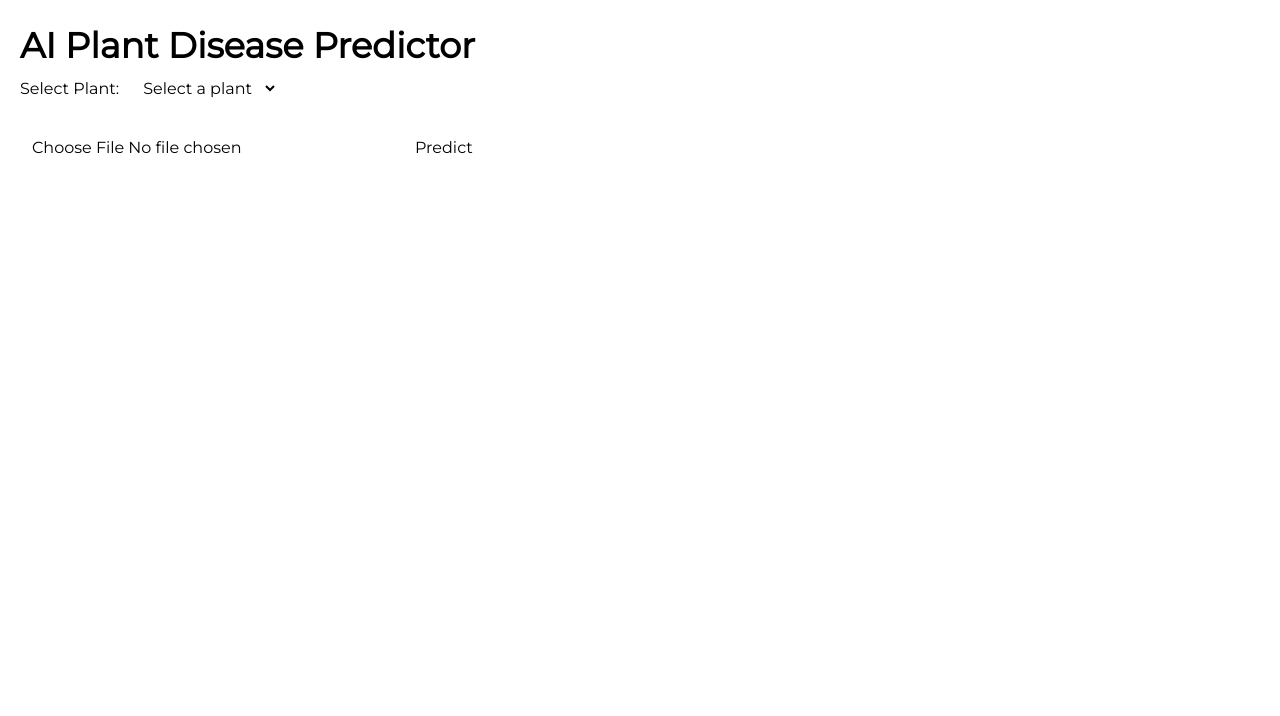
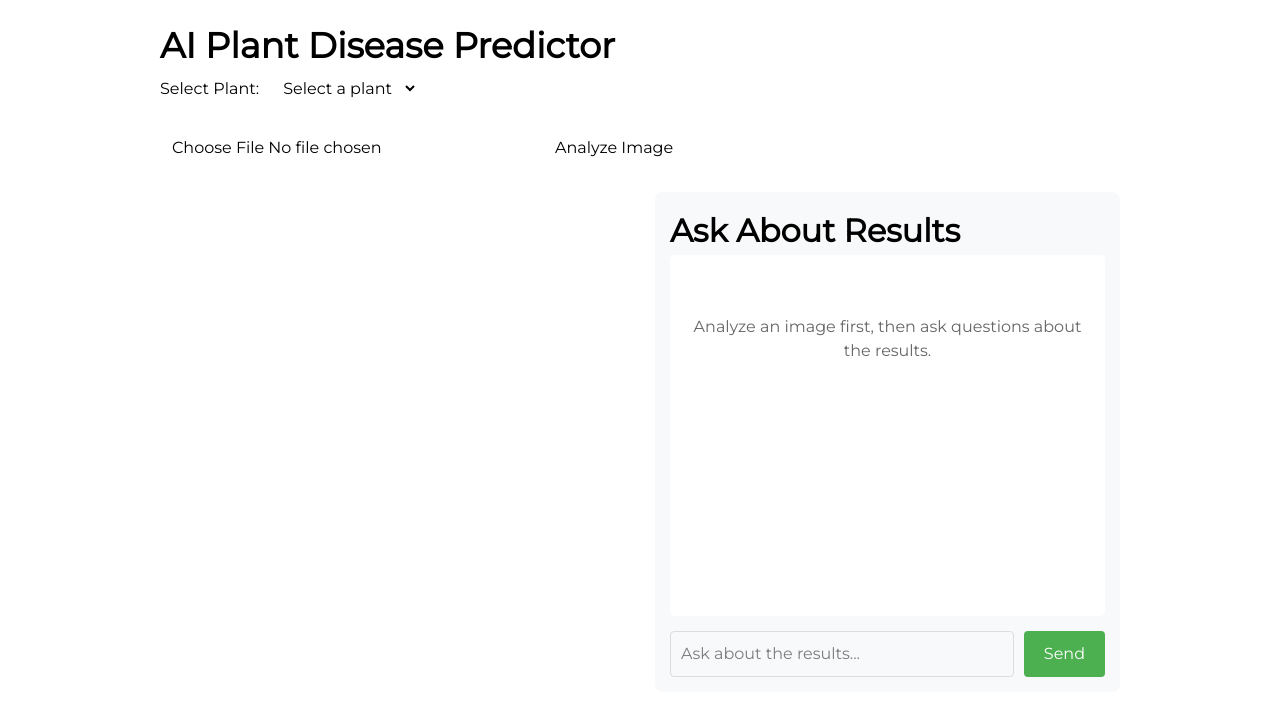
Before and after one commit to Tech-Souls/Plant-Disease-Detection, a React (Vite) app in the folder client/: page /ChatBot in a window 1280 px wide. Shown: the top 716 px of the page. Built offline with nearby package versions, Linux system fonts and the light colour scheme.

Commit message:
Update AIModel.jsx
ChatBot Page Changes

```diff
--- a/client/src/pages/Frontend/ChatBot/AIModel.jsx
+++ b/client/src/pages/Frontend/ChatBot/AIModel.jsx
@@ -1,13 +1,16 @@
-import React, { useState, useEffect } from "react";
+import React, { useState, useEffect, useRef } from "react";
 import axios from "axios";
 
 const AIModel = () => {
   const [imageFile, setImageFile] = useState(null);
   const [prediction, setPrediction] = useState(null);
   const [filteredPrediction, setFilteredPrediction] = useState(null);
-  const [deepseekResult, setDeepseekResult] = useState(null);
   const [loading, setLoading] = useState(false);
   const [selectedPlant, setSelectedPlant] = useState("");
+  const [customPrompt, setCustomPrompt] = useState("");
+  const [conversation, setConversation] = useState([]);
+  const [chatLoading, setChatLoading] = useState(false);
+  const chatContainerRef = useRef(null);
 
   // List of available plants (extracted from your prediction output)
   const plantOptions = [
@@ -63,7 +66,7 @@ const AIModel = () => {
 
     if (filtered.length === 0) {
       setFilteredPrediction(null);
-      return;
+      return [];
     }
 
     // Calculate total confidence of filtered predictions
@@ -76,6 +79,7 @@ const AIModel = () => {
     }));
 
     setFilteredPrediction(normalized);
+    return normalized;
   };
 
   // Convert image to Base64
@@ -87,13 +91,94 @@ const AIModel = () => {
       reader.onerror = (error) => reject(error);
     });
 
+  // Initialize conversation with AI explanation
+  const initializeConversation = (filteredPreds) => {
+    const initialMessage = {
+      role: "assistant",
+      content: `I've analyzed the image of the ${selectedPlant} leaf. Here are the detected diseases with their confidence scores:`,
+      timestamp: new Date().toISOString()
+    };
+
+    const diseaseList = {
+      role: "assistant",
+      content: filteredPreds.map(p => `${p.class}: ${p.confidence.toFixed(2)}%`).join('\n'),
+      timestamp: new Date().toISOString(),
+      isData: true
+    };
+
+    const followUp = {
+      role: "assistant",
+      content: "You can ask me questions about these results. For example: 'What does bacterial spot look like?' or 'How should I treat this disease?'",
+      timestamp: new Date().toISOString()
+    };
+
+    setConversation([initialMessage, diseaseList, followUp]);
+  };
+
+  // Send custom prompt to Deepseek
+  const sendCustomPrompt = async () => {
+    if (!customPrompt.trim() || !filteredPrediction) return;
+
+    // Add user message to conversation
+    const userMessage = {
+      role: "user",
+      content: customPrompt,
+      timestamp: new Date().toISOString()
+    };
+
+    setConversation(prev => [...prev, userMessage]);
+    setCustomPrompt("");
+    setChatLoading(true);
+
+    try {
+      // Prepare the context for Deepseek
+      const context = {
+        plant: selectedPlant,
+        predictions: filteredPrediction,
+        conversation: conversation.slice(-5).map(msg => ({
+          role: msg.role,
+          content: msg.content
+        })),
+        currentPrompt: customPrompt
+      };
+
+      // Send to Deepseek API with conversation context
+      const deepseekRes = await axios.post("http://localhost:8000/deepseek", {
+        prompt_data: JSON.stringify(context),
+      });
+
+      // Add assistant response to conversation
+      const assistantMessage = {
+        role: "assistant",
+        content: typeof deepseekRes.data === 'string'
+          ? deepseekRes.data
+          : JSON.stringify(deepseekRes.data, null, 2),
+        timestamp: new Date().toISOString()
+      };
+
+      setConversation(prev => [...prev, assistantMessage]);
+    } catch (err) {
+      console.error("Error sending custom prompt:", err);
+
+      const errorMessage = {
+        role: "assistant",
+        content: "Sorry, I encountered an error processing your request. Please try again.",
+        timestamp: new Date().toISOString()
+      };
+
+      setConversation(prev => [...prev, errorMessage]);
+    } finally {
+      setChatLoading(false);
+    }
+  };
+
   const handleSubmit = async () => {
     if (!imageFile) return alert("Select an image first!");
     if (!selectedPlant) return alert("Please select a plant first!");
 
     setLoading(true);
     setFilteredPrediction(null);
-    setDeepseekResult(null);
+    setConversation([]);
 
     try {
       const base64Image = await getBase64(imageFile);
@@ -106,15 +191,11 @@ const AIModel = () => {
       setPrediction(predictRes.data);
 
       // Filter and normalize predictions for the selected plant
-      filterAndNormalizePredictions(predictRes.data, selectedPlant);
+      const filteredPreds = filterAndNormalizePredictions(predictRes.data, selectedPlant);
 
-      // 2️⃣ Send filtered prediction to /deepseek
-      if (filteredPrediction) {
-        const deepseekRes = await axios.post("http://localhost:8000/deepseek", {
-          prompt_data: JSON.stringify(filteredPrediction),
-        });
-        console.log("Deepseek result:", deepseekRes.data);
-        setDeepseekResult(deepseekRes.data);
+      // Initialize conversation with results
+      if (filteredPreds && filteredPreds.length > 0) {
+        initializeConversation(filteredPreds);
       }
     } catch (err) {
       console.error("Error:", err);
@@ -124,6 +205,13 @@ const AIModel = () => {
     }
   };
 
+  // Scroll to bottom of chat
+  useEffect(() => {
+    if (chatContainerRef.current) {
+      chatContainerRef.current.scrollTop = chatContainerRef.current.scrollHeight;
+    }
+  }, [conversation]);
+
   // Update filtered predictions when selectedPlant changes
   useEffect(() => {
     if (prediction && selectedPlant) {
@@ -132,7 +220,7 @@ const AIModel = () => {
   }, [selectedPlant]);
 
   return (
-    <div style={{ padding: 20 }}>
+    <div style={{ padding: 20, maxWidth: 1000, margin: "0 auto" }}>
       <h2>AI Plant Disease Predictor</h2>
 
       {/* Plant Selection Dropdown */}
@@ -144,7 +232,7 @@ const AIModel = () => {
           id="plant-select"
           value={selectedPlant}
           onChange={handlePlantChange}
-          style={{ padding: "5px 10px", fontSize: "16px" }}
+          style={{ padding: "5px 10px", fontSize: "16px", marginRight: 20 }}
         >
           {plantOptions.map((option) => (
             <option key={option.value} value={option.value}>
@@ -155,25 +243,29 @@ const AIModel = () => {
       </div>
 
       {/* File Upload */}
-      <div>
+      <div style={{ marginBottom: 20 }}>
         <input type="file" accept="image/*" onChange={handleFileChange} />
         <button
           onClick={handleSubmit}
           disabled={loading || !selectedPlant || !imageFile}
           style={{ marginLeft: 10 }}
         >
-          {loading ? "Processing..." : "Predict"}
+          {loading ? "Processing..." : "Analyze Image"}
         </button>
       </div>
 
+      {/* Two-column layout */}
+      <div style={{ display: "flex", gap: 30, flexWrap: "wrap" }}>
+        {/* Left column: Results */}
+        <div style={{ flex: 1, minWidth: 300 }}>
           {/* Filtered Prediction Results */}
           {filteredPrediction && filteredPrediction.length > 0 && (
-        <div style={{ marginTop: 20 }}>
-          <h3>Prediction Results for {selectedPlant}:</h3>
-          <ul>
+            <div style={{ marginTop: 20, background: "#f8f9fa", padding: 15, borderRadius: 8 }}>
+              <h3 style={{ marginTop: 0 }}>Prediction Results for {selectedPlant}:</h3>
+              <ul style={{ listStyle: "none", paddingLeft: 0 }}>
                 {filteredPrediction.map((p, idx) => (
-              <li key={idx}>
-                {p.class}: {p.confidence.toFixed(2)}%
+                  <li key={idx} style={{ padding: "5px 0", borderBottom: "1px solid #eee" }}>
+                    <strong>{p.class}:</strong> {p.confidence.toFixed(2)}%
                   </li>
                 ))}
               </ul>
@@ -185,9 +277,11 @@ const AIModel = () => {
           )}
 
           {filteredPrediction && filteredPrediction.length === 0 && (
-        <div style={{ marginTop: 20, color: "orange" }}>
-          <h3>No diseases found for {selectedPlant}</h3>
-          <p>Try selecting a different plant or check if the image contains a {selectedPlant} leaf.</p>
+            <div style={{ marginTop: 20, padding: 15, background: "#fff3cd", borderRadius: 8 }}>
+              <h3 style={{ marginTop: 0, color: "#856404" }}>No diseases found for {selectedPlant}</h3>
+              <p style={{ color: "#856404" }}>
+                Try selecting a different plant or check if the image contains a {selectedPlant} leaf.
+              </p>
             </div>
           )}
 
@@ -198,7 +292,7 @@ const AIModel = () => {
                 <summary style={{ cursor: "pointer", color: "#666" }}>
                   Show All Predictions (Original - {prediction.length} classes)
                 </summary>
-            <ul style={{ fontSize: "14px", color: "#666" }}>
+                <ul style={{ fontSize: "14px", color: "#666", maxHeight: 200, overflowY: "auto" }}>
                   {prediction.map((p, idx) => (
                     <li key={idx}>
                       {p.class}: {p.confidence.toFixed(2)}%
@@ -208,23 +302,131 @@ const AIModel = () => {
               </details>
             </div>
           )}
+        </div>
 
-      {deepseekResult && (
-        <div style={{ marginTop: 20 }}>
-          <h3>Deepseek Interpretation:</h3>
-          <pre style={{
-            background: "#f5f5f5",
-            padding: "15px",
-            borderRadius: "5px",
+        {/* Right column: Chat */}
+        <div style={{ flex: 1, minWidth: 300 }}>
+          <div style={{
+            background: "#f8f9fa",
+            borderRadius: 8,
+            padding: 15,
+            height: 500,
+            display: "flex",
+            flexDirection: "column"
+          }}>
+            <h3 style={{ marginTop: 0 }}>Ask About Results</h3>
+
+            {/* Chat messages */}
+            <div
+              ref={chatContainerRef}
+              style={{
+                flex: 1,
+                overflowY: "auto",
+                marginBottom: 15,
+                padding: 10,
+                background: "white",
+                borderRadius: 5
+              }}
+            >
+              {conversation.length === 0 ? (
+                <div style={{ color: "#666", textAlign: "center", marginTop: 50 }}>
+                  Analyze an image first, then ask questions about the results.
+                </div>
+              ) : (
+                conversation.map((msg, idx) => (
+                  <div
+                    key={idx}
+                    style={{
+                      marginBottom: 10,
+                      padding: 8,
+                      borderRadius: 5,
+                      background: msg.role === "user" ? "#e3f2fd" :
+                                msg.isData ? "#f1f8e9" : "#f5f5f5",
+                      borderLeft: `4px solid ${
+                        msg.role === "user" ? "#2196f3" :
+                        msg.isData ? "#4caf50" : "#9e9e9e"
+                      }`,
                       whiteSpace: "pre-wrap",
-            wordWrap: "break-word"
-          }}>
-            {typeof deepseekResult === 'string'
-              ? deepseekResult
-              : JSON.stringify(deepseekResult, null, 2)}
-          </pre>
+                      fontSize: msg.isData ? "12px" : "14px",
+                      fontFamily: msg.isData ? "monospace" : "inherit"
+                    }}
+                  >
+                    <strong>{msg.role === "user" ? "You" : "AI Assistant"}:</strong><br />
+                    {msg.content}
+                  </div>
+                ))
+              )}
+              {chatLoading && (
+                <div style={{ padding: 8, color: "#666" }}>
+                  AI is thinking...
                 </div>
               )}
+            </div>
+
+            {/* Chat input */}
+            <div style={{ display: "flex", gap: 10 }}>
+              <input
+                type="text"
+                value={customPrompt}
+                onChange={(e) => setCustomPrompt(e.target.value)}
+                onKeyPress={(e) => e.key === 'Enter' && sendCustomPrompt()}
+                placeholder="Ask about the results..."
+                disabled={!filteredPrediction || chatLoading}
+                style={{
+                  flex: 1,
+                  padding: "10px",
+                  border: "1px solid #ddd",
+                  borderRadius: 4
+                }}
+              />
+              <button
+                onClick={sendCustomPrompt}
+                disabled={!customPrompt.trim() || !filteredPrediction || chatLoading}
+                style={{
+                  padding: "10px 20px",
+                  background: "#4caf50",
+                  color: "white",
+                  border: "none",
+                  borderRadius: 4,
+                  cursor: "pointer"
+                }}
+              >
+                Send
+              </button>
+            </div>
+
+            {/* Suggested prompts */}
+            {filteredPrediction && filteredPrediction.length > 0 && (
+              <div style={{ marginTop: 10, fontSize: "12px", color: "#666" }}>
+                <div>Try asking:</div>
+                <div style={{ display: "flex", flexWrap: "wrap", gap: 5, marginTop: 5 }}>
+                  {[
+                    "How do I treat this?",
+                    "What are the symptoms?",
+                    "Is this contagious to other plants?",
+                    "What causes this disease?"
+                  ].map((prompt, idx) => (
+                    <button
+                      key={idx}
+                      onClick={() => setCustomPrompt(prompt)}
+                      style={{
+                        padding: "4px 8px",
+                        fontSize: "12px",
+                        background: "#e8f5e8",
+                        border: "1px solid #c8e6c9",
+                        borderRadius: 3,
+                        cursor: "pointer"
+                      }}
+                    >
+                      {prompt}
+                    </button>
+                  ))}
+                </div>
+              </div>
+            )}
+          </div>
+        </div>
+      </div>
     </div>
   );
 };
```
Lines whose indentation alone changed are shown as unchanged.
